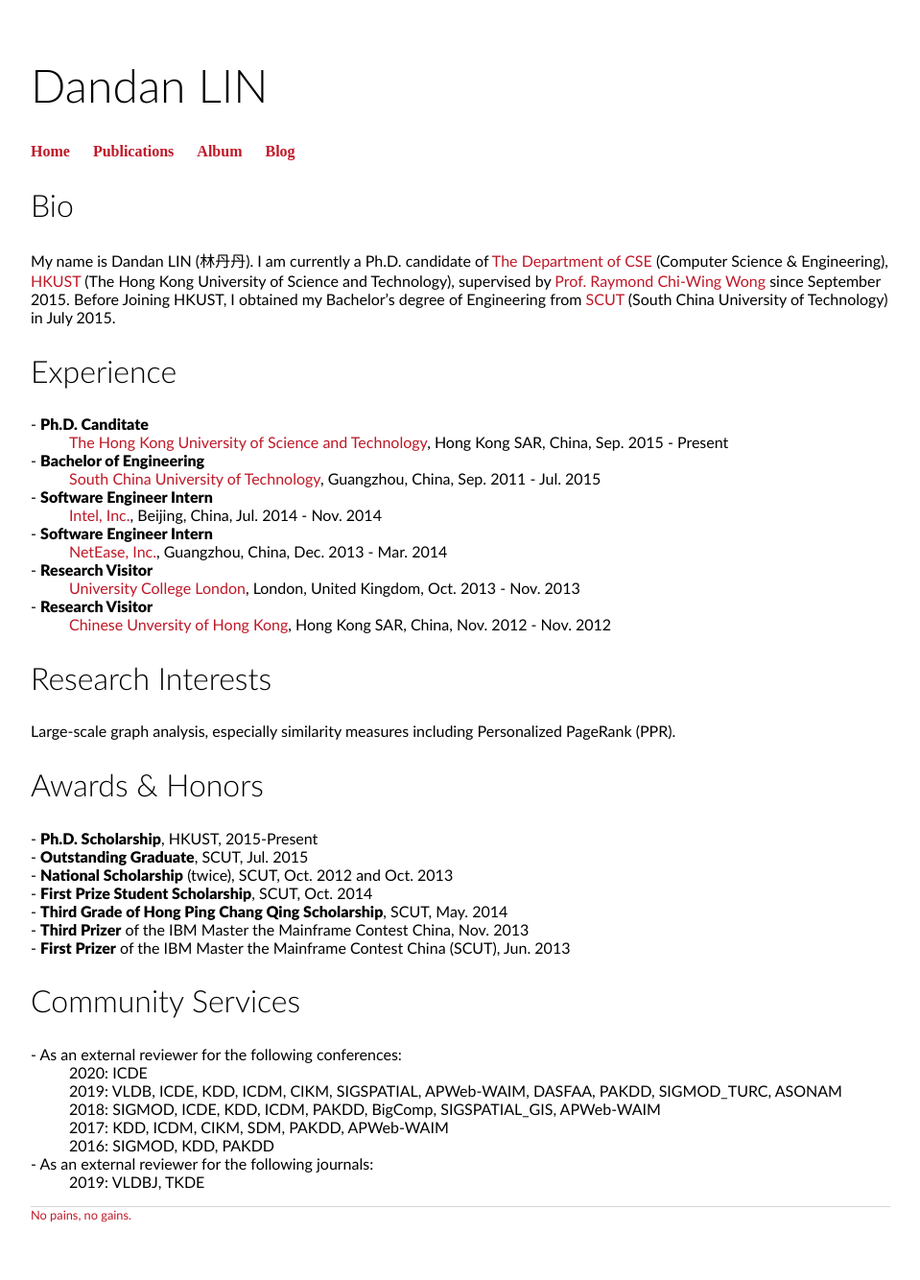
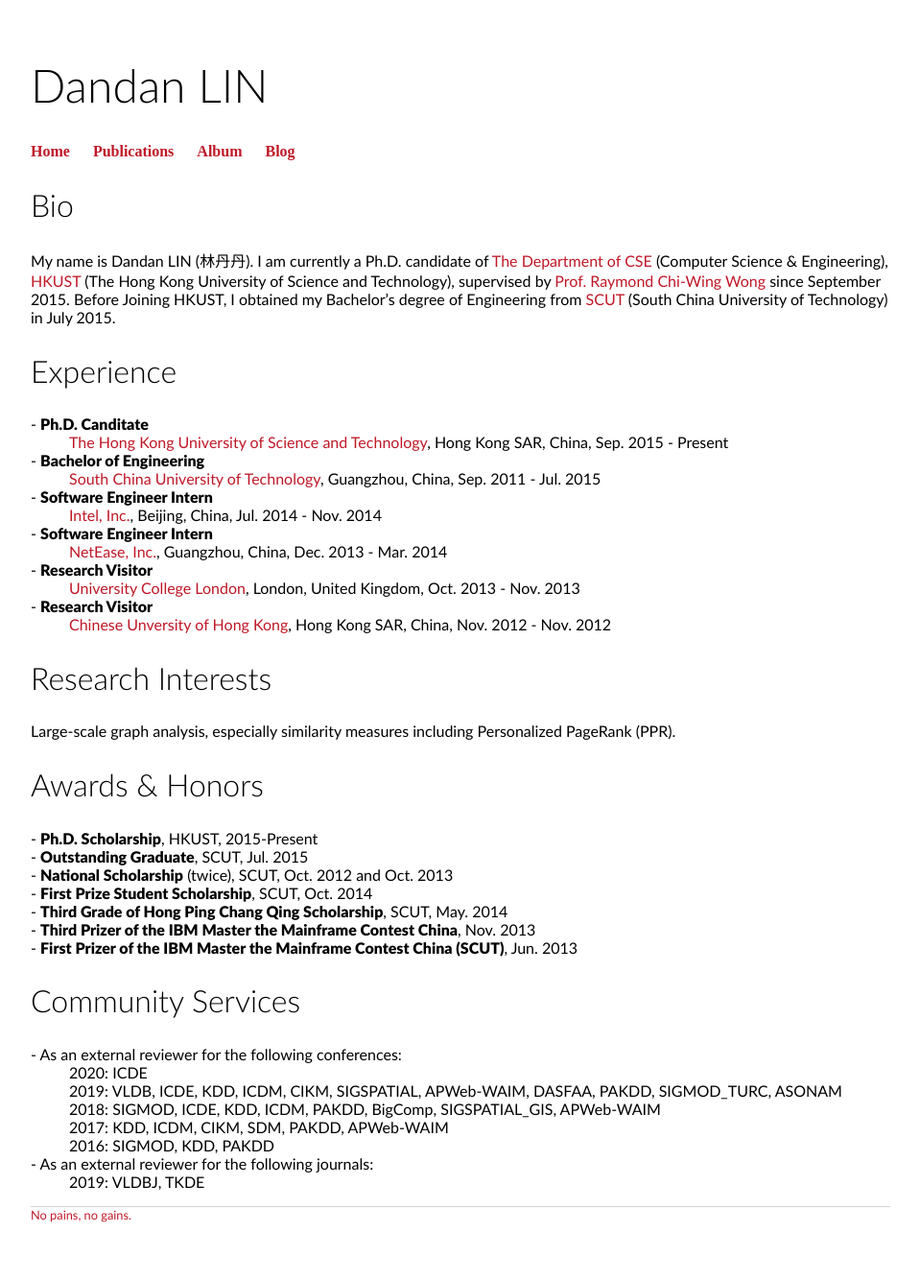
Before and after one commit to 2danlin/2danlin.github.io, a Jekyll site: the page built from index.html, in a window 1280 px wide. Shown: the whole page at 96% size, without its empty margins (160-1119 px from the left). Built offline with Jekyll 4.4.1, drawn with Linux system fonts in a browser that asks for light colours; part of the change alters nothing that is shown.

```diff
--- a/index.html
+++ b/index.html
@@ -38,8 +38,8 @@ title: Dandan's Homepage
 		<dt>- <strong>National Scholarship</strong> (twice), SCUT, Oct. 2012 and Oct. 2013</dt>
 		<dt>- <strong>First Prize Student Scholarship</strong>, SCUT, Oct. 2014 </dt>
 		<dt>- <strong>Third Grade of Hong Ping Chang Qing Scholarship</strong>, SCUT, May. 2014</dt>
-		<dt>- <strong>Third Prizer</strong> of the IBM Master the Mainframe Contest China, Nov. 2013 </dt>
-		<dt>- <strong>First Prizer</strong> of the IBM Master the Mainframe Contest China (SCUT), Jun. 2013 </dt>
+		<dt>- <strong>Third Prizer of the IBM Master the Mainframe Contest China</strong>, Nov. 2013 </dt>
+		<dt>- <strong>First Prizer of the IBM Master the Mainframe Contest China (SCUT)</strong>, Jun. 2013 </dt>
 	</dl>
 
 	<h2>Community Services</h2>
```
